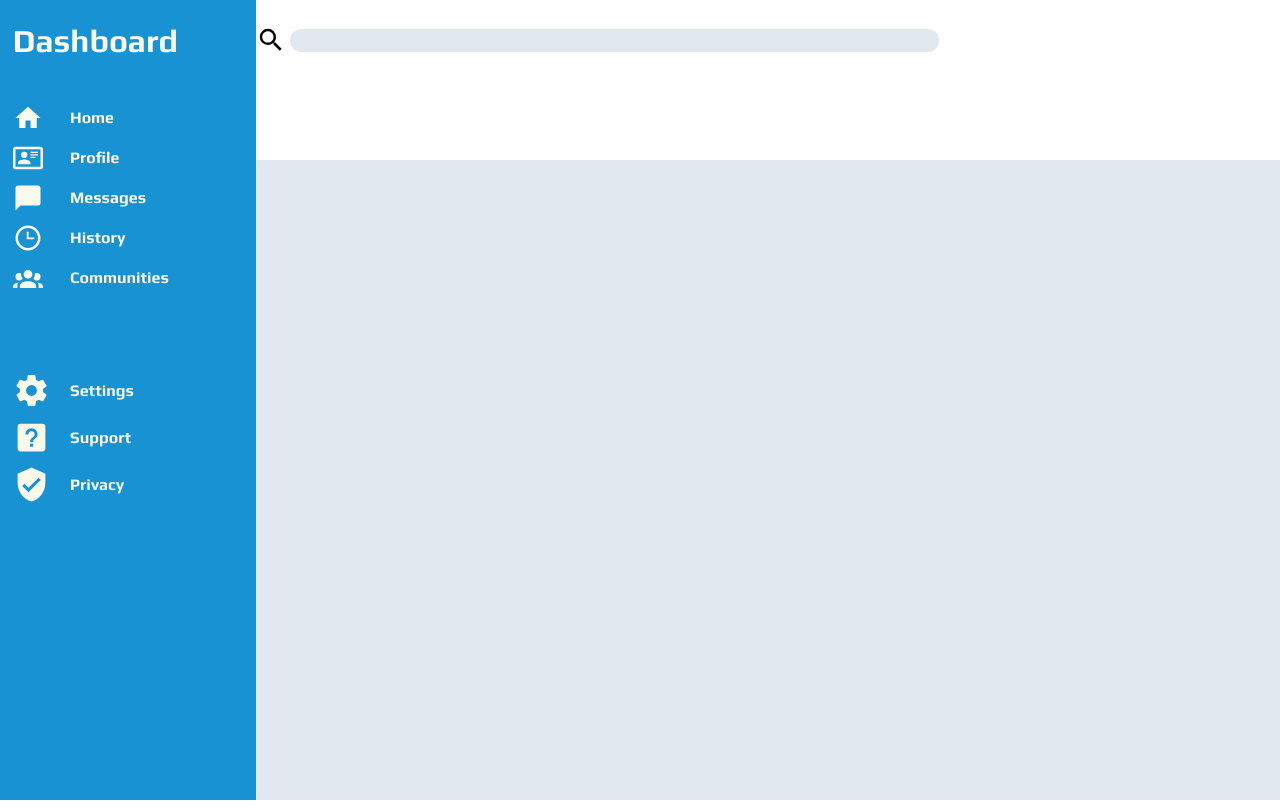
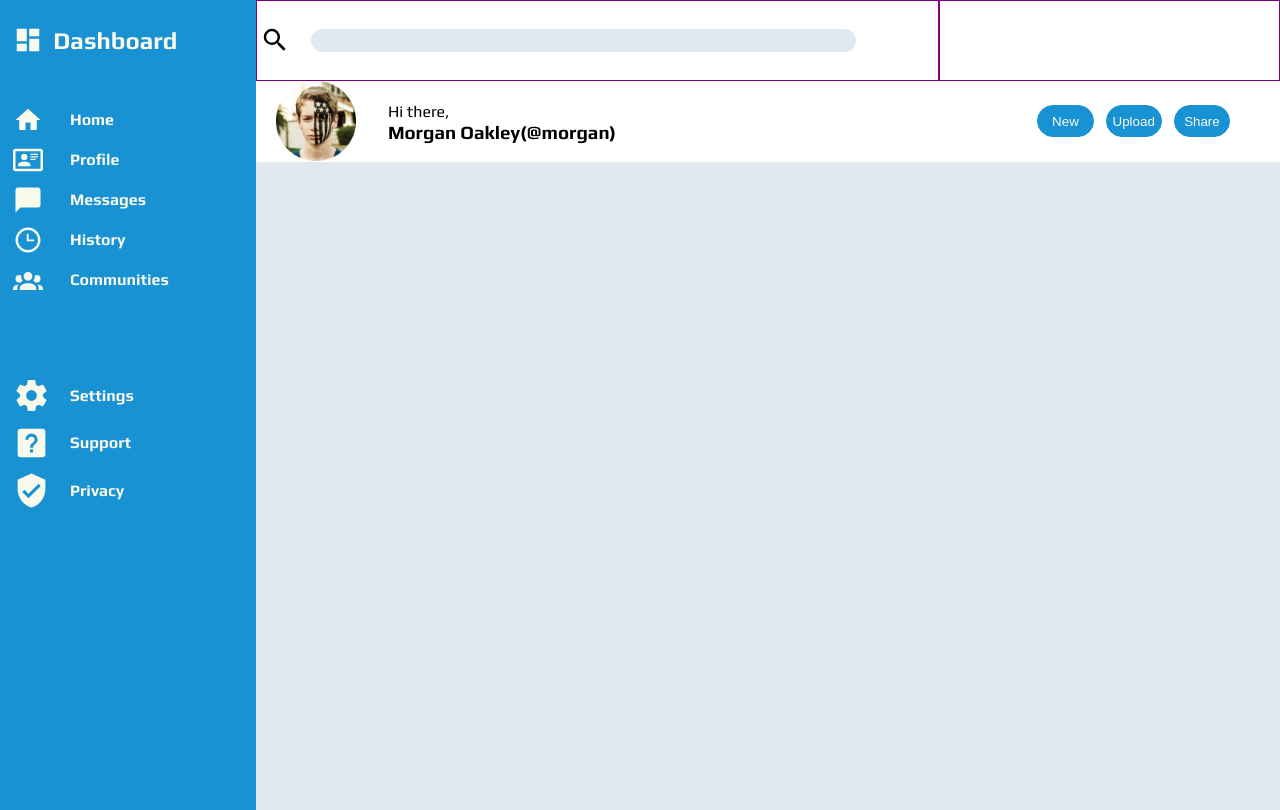
Before and after one commit to jim-ubuntu/Admin-page, a plain HTML site: page index.html in a window 1280 px wide. Drawn offline with Linux system fonts and the light colour scheme; a web font is replaced by a local one.

Commit message:
Organised search input section. Put in options section on lower right of top section. PFP and weclome message on lower left.

```diff
--- a/index.html
+++ b/index.html
@@ -10,7 +10,8 @@
     <div class="main-container">
         <div class="dashboard">
             <div class="dashboard-title">
-                <h1>Dashboard</h1>
+                <img class="icon-graphics" src="Graphics/view-dashboard.svg"" alt="">
+                <h2>Dashboard</h2>
             </div>
             <div class="dash-panel1">
                 <div class="dash-container" id="home"><img class="icon-graphics" src="Graphics/home.svg" alt="" srcset=""> Home</div>
@@ -37,10 +38,17 @@
                 </div>
                 <div class="bottom-half-top">
                     <div class="welcome-container">
+                        <img id="welcome-pfp" src="Graphics/American Beauty-American Psycho PFP.png" alt="">
+                        <div class="welcome-div">
+                            <h4 id="greeting-message">Hi there,</h4>
+                            <h3 id="name-for-greeting">Morgan Oakley(@morgan)</h3>
+                        </div>
 
                     </div>
                     <div class="options-container">
-
+                        <button id="new-but">New</button>
+                        <button id="upload-but">Upload</button>
+                        <button id="share-but">Share</button>
                     </div>
                 </div>
 
--- a/style.css
+++ b/style.css
@@ -23,7 +23,16 @@ body{
     align-items: center;
 
 }
-.dash-panel1, .dash-panel2 {
+
+
+.dashboard-title {
+    display: grid;
+    grid-template-columns: 1fr 5fr;
+    align-items: center;
+    justify-content: center;
+}
+
+.dash-panel1, .dash-panel2  {
     display: grid;
     grid-template-rows: repeat(auto-fit, 1fr);
     gap: 5px;
@@ -43,6 +52,7 @@ body{
 }
 
 .upper-half-top {
+    /* align-items: center; */
     display: grid;
     grid-template-columns: 2fr 1fr;
 }
@@ -71,10 +81,21 @@ body{
 }
 
 .input-container {
-    justify-content: center;
     align-items: center;
     display: grid;
-    grid-template-columns: 5% 95%;
+    grid-template-columns: 5% 80%;
+    /* gap: 5px;} */
+    grid-template-rows: 1/2;
+    gap: min(10%, 20px);
+
+    }
+
+.input-container>.icon-graphics {
+    margin-left: 10%;
+}
+
+.upper-half-top>* {
+    border: solid 1px purple
 }
 
 .dashboard>* {
@@ -84,3 +105,50 @@ body{
 .project-panel {
     background-color: #e2e8f0;
 }
+
+.bottom-half-top {
+    display:grid;
+    grid-template-columns: 2.5fr 1fr;
+}
+
+.welcome-container {
+    grid-template-columns: 1fr 5fr;
+    display: grid;
+    gap: 12px;
+}
+
+
+#welcome-pfp {
+    grid-column: 1/2;
+    width: 80px;
+    height: 80px;
+    margin: auto;
+}
+
+#greeting-message {
+    margin-bottom: 0;
+    font-weight: 300;
+}
+
+#name-for-greeting {
+    margin-top: 0;
+}
+
+.options-container {
+    display: grid;
+    grid-template-columns: repeat(3, 1fr);
+    align-content: center;
+    gap: 12px;
+    margin: auto;
+}
+
+.options-container>button{
+    height: 2rem;
+    background-color: #1992d4;
+    color:#f9faec;
+    border:#1992d4 solid 1px;
+    border-radius: 20px;
+    &:active {
+        background-color: #053955;
+    }
+}
```
Also changed, not shown: Graphics/American Beauty-American Psycho PFP.png (added), Graphics/view-dashboard.svg (added).
